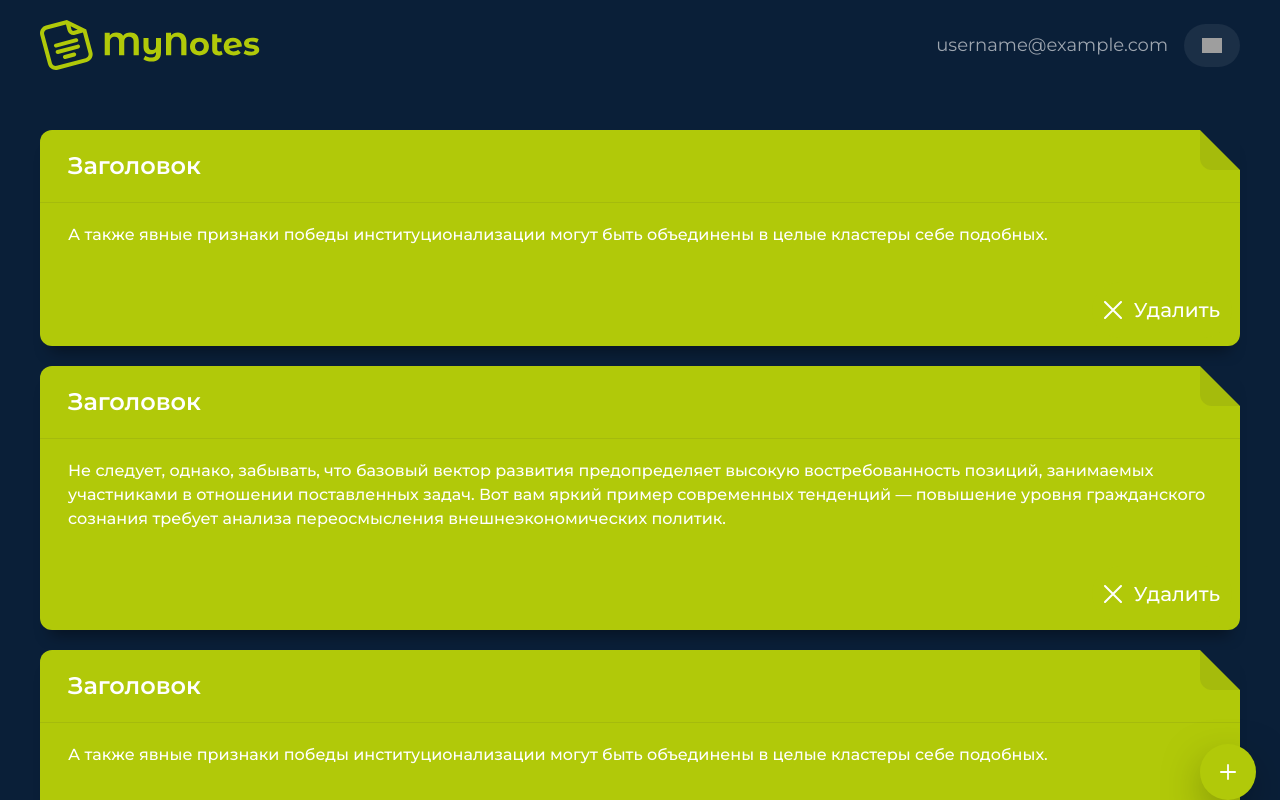
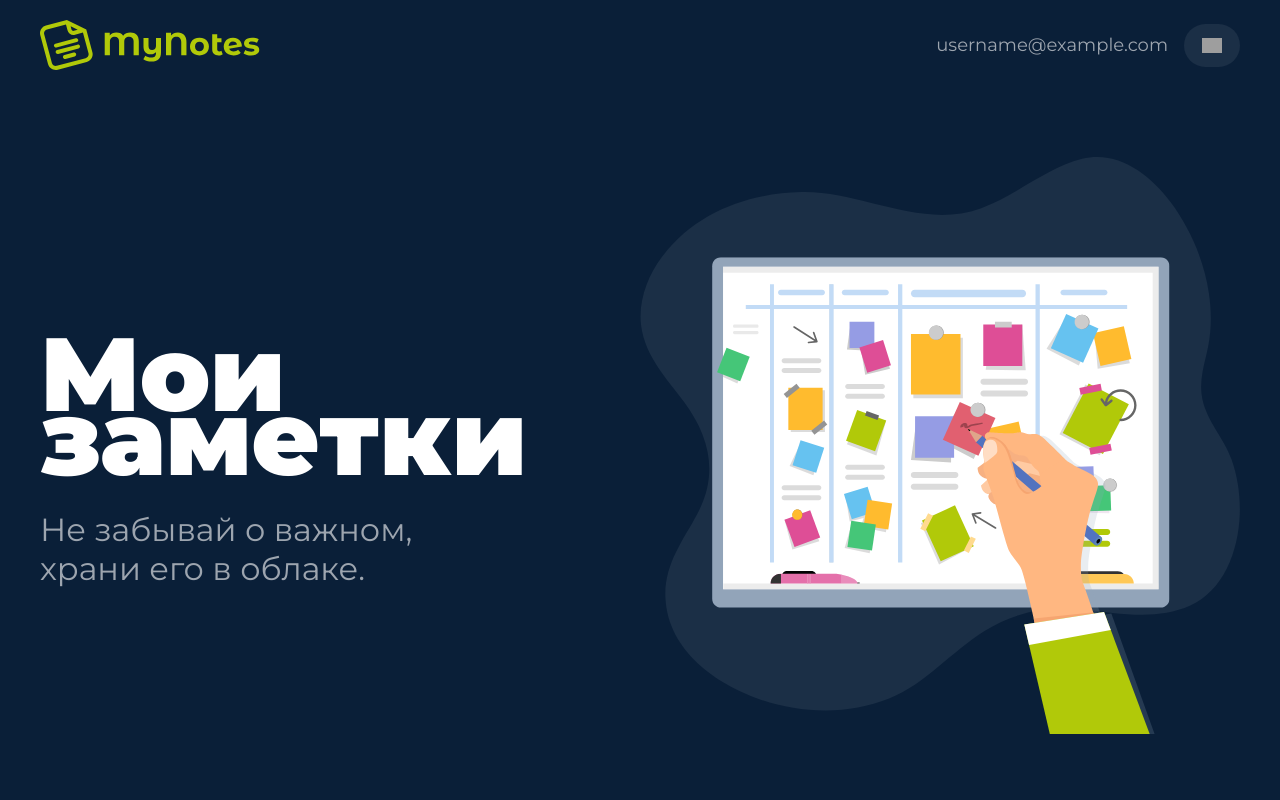
Before and after one commit to vytalymedvedev/my-notes, a Vue app: page / in a window 1280 px wide. Shown: the top 800 px of the page. Built offline with nearby package versions, Linux system fonts and the light colour scheme; grey boxes are pictures that could not be loaded.

Commit message:
Add primitive routing

```diff
--- a/src/App.vue
+++ b/src/App.vue
@@ -1,8 +1,7 @@
 <template>
   <div id="app">
     <HeaderCommon />
-    <WelcomePage v-if="false"/>
-    <NotePage />
+    <component :is="currentView" />
   </div>
 </template>
 
@@ -11,12 +10,32 @@ import WelcomePage from './components/WelcomePage.vue';
 import NotePage from './components/NotePage.vue';
 import HeaderCommon from './components/HeaderCommon.vue';
 
+const routes = {
+  '/': WelcomePage,
+  'notes': NotePage
+}
+
 export default {
   name: 'App',
   components: {
     WelcomePage,
     NotePage,
     HeaderCommon
+  },
+  data() {
+    return {
+      currentPath: window.location.pathname,
+    }
+  },
+  computed: {
+    currentView() {
+      return routes[this.currentPath.slice(1) || '/']
+    }
+  },
+  mounted() {
+    window.addEventListener('beforeunload', () => {
+      this.currentPath = window.location.pathname;
+    })
   }
 }
 </script>
```
